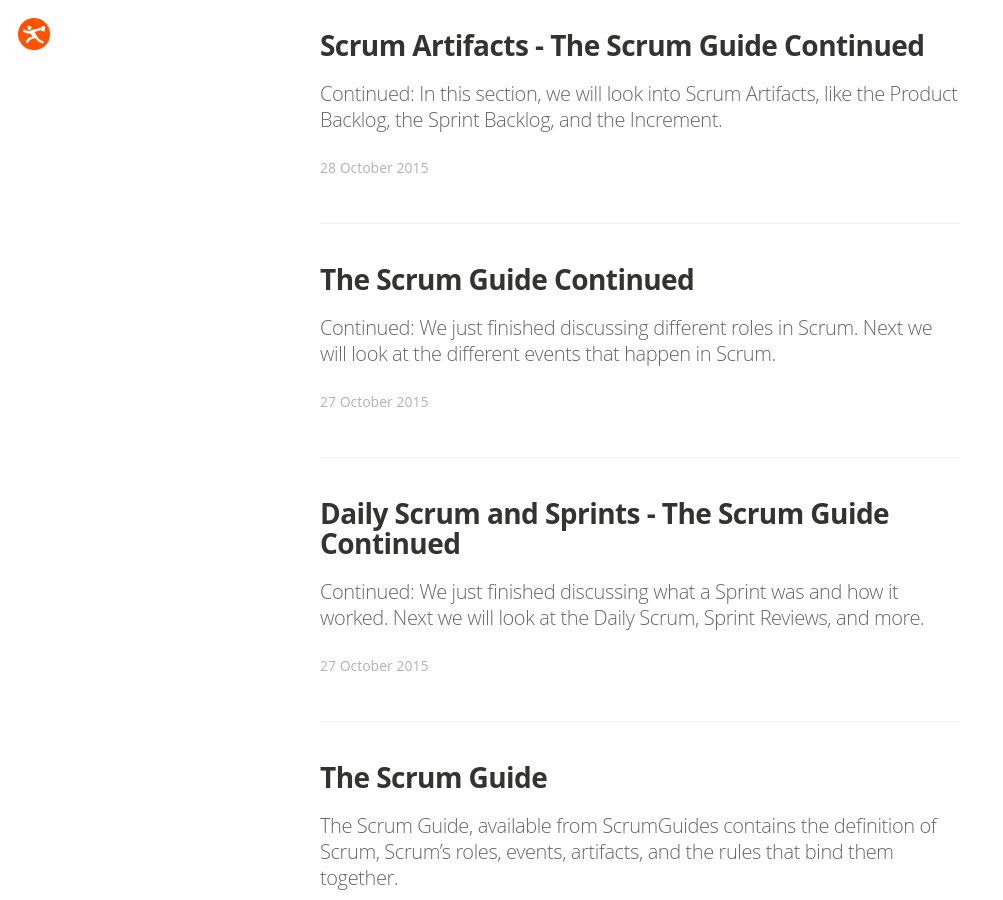
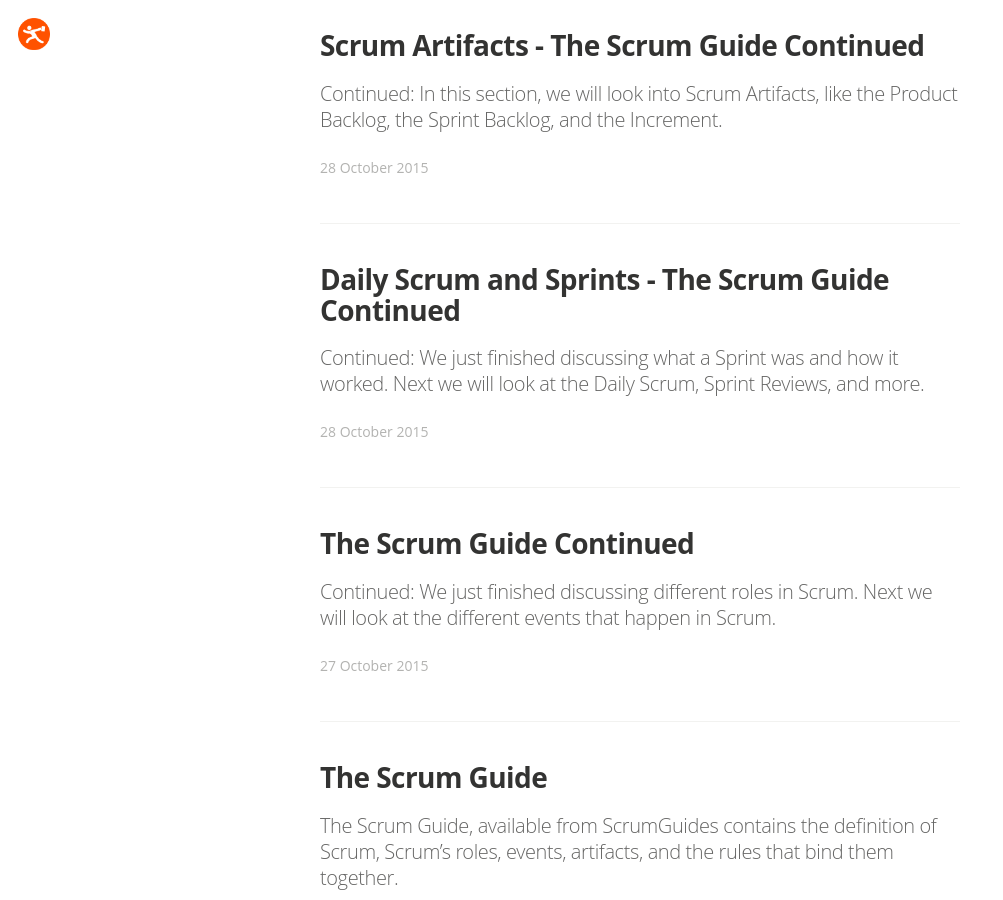
Before and after one commit to idmontie/ProjectManagementBlog, a Jekyll site: the page built from index.html, in a window 1280 px wide and 900 px high, scrolled down 649 px. Shown: the whole window, without its empty margins (0-1003 px from the left). Built offline with Jekyll 4.4.1, drawn with Linux system fonts in a browser that asks for light colours; nearby versions of some CDN libraries; some web fonts are replaced; Markdown is read by kramdown in place of the engine named in the settings; the list of posts is cut into pages by our own code.

Commit message:
Update 2015-10-28-the-scrum-guide-continued.md

```diff
--- a/_posts/2015-10-28-the-scrum-guide-continued.md
+++ b/_posts/2015-10-28-the-scrum-guide-continued.md
@@ -1,7 +1,7 @@
 ---
 layout: post
 title:  "Daily Scrum and Sprints - The Scrum Guide Continued"
-date:   2015-10-27 11:19:00
+date:   2015-10-28 1:00:00
 categories: scrum
 tags: scrum
 image:
```
